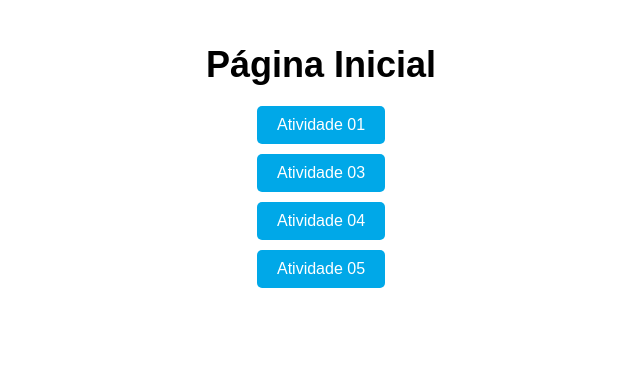
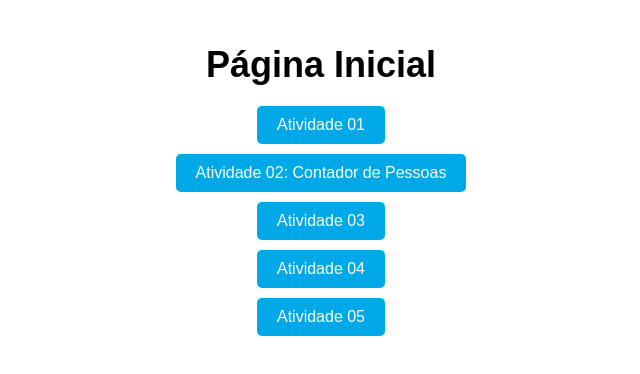
Before and after one commit to prinoriko/Projeto-React, a React (Create React App) app: page / in a window 1280 px wide. Shown: the top 374 px of the page, without its empty margins (319-959 px from the left). Built offline with nearby package versions, Linux system fonts and the light colour scheme.

Commit message:
Update Home.js

```diff
--- a/src/Home.js
+++ b/src/Home.js
@@ -10,6 +10,9 @@ const Home = () => {
         <ul>
           <li>
             <Link to="/Atv01">Atividade 01</Link>
+          </li>
+           <li>
+            <Link to="/Atv02">Atividade 02: Contador de Pessoas</Link>
           </li>
           <li>
             <Link to="/Atv03">Atividade 03</Link>
```
